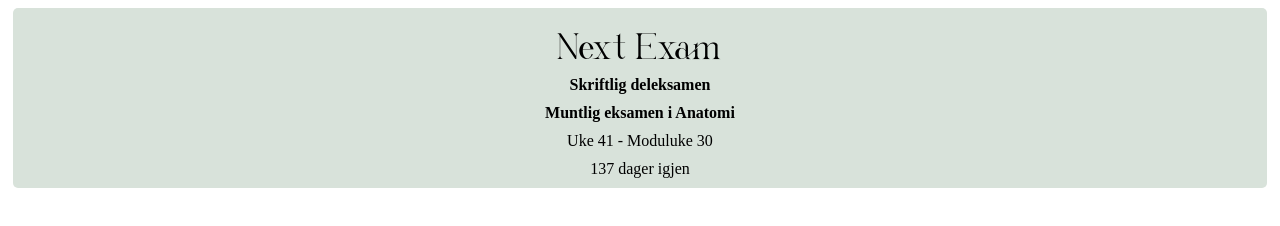
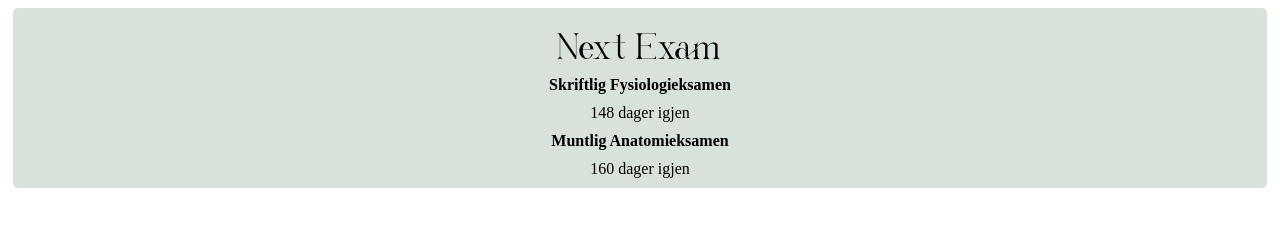
Before and after one commit to AreebaNoor/Uni_nextExam, a plain HTML site: page index.html in a window 1280 px wide. Drawn offline with Linux system fonts and the light colour scheme.

Commit message:
Update index.html
added correct dates for fys eksamen and anatomi eksamen

```diff
--- a/index.html
+++ b/index.html
@@ -38,18 +38,23 @@
 <body>
     <div class="mainFlex">
             <p id="header">Next Exam: </p>
-            <p class="text" style="font-weight: bold;">Skriftlig deleksamen</p>
-            <p class="text" style="font-weight: bold;">Muntlig eksamen i Anatomi </p>
-            <p class="text">Uke 41 - Moduluke 30</p>
-            <p id="daysleftP" class="text"></p>
+            <p class="text" style="font-weight: bold;">Skriftlig Fysiologieksamen</p>
+            <p id="daysleftP1" class="text"></p>
+            <p class="text" style="font-weight: bold;">Muntlig Anatomieksamen</p>
+            <p id="daysleftP2" class="text"></p>
     </div>
     <script>
-        let daysleftEl = document.getElementById("daysleftP");
         let currentdate = new Date();
-        let examdate = new Date(2025, 10-1, 6); // enter the date of the exam (with -1 in months)
         let oneday = 24*60*60*1000; // hours*min*sec*millisec
 
-        daysleftEl.innerHTML = Math.round(Math.abs((examdate - currentdate)/oneday)) + " dager igjen" ;
+        let daysleftEl1 = document.getElementById("daysleftP1");
+        let examdate1 = new Date(2025, 10-1, 17); //enter the date of the exam (with -1 in months)
+
+        let daysleftEl2 = document.getElementById("daysleftP2");
+        let examdate2 = new Date(2025, 10-1, 29); // enter the date of the exam (with -1 in months)
+
+        daysleftEl1.innerHTML = Math.round(Math.abs((examdate1 - currentdate)/oneday)) + " dager igjen";
+        daysleftEl2.innerHTML = Math.round(Math.abs((examdate2 - currentdate)/oneday)) + " dager igjen";
     </script>
 
 </body>
```
